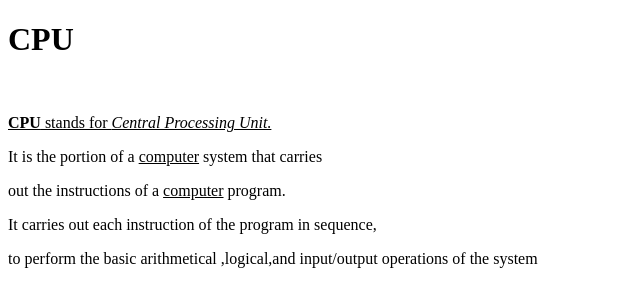
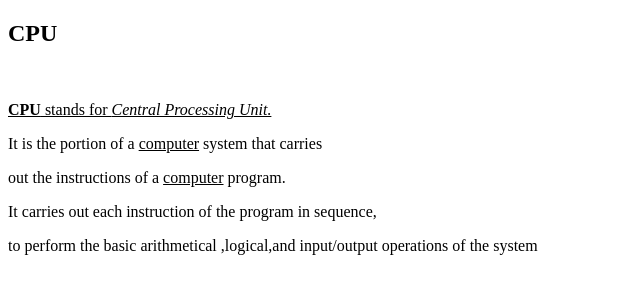
Before and after one commit to iamneo-production/caddfaadfebadaeccdfffebaeceaec, a plain HTML site: page public/index.html in a window 1280 px wide. Shown: the whole page, without its empty margins (0-640 px from the left). Drawn offline with Linux system fonts and the light colour scheme.

Commit message:
Backup Commit

```diff
--- a/public/index.html
+++ b/public/index.html
@@ -8,7 +8,7 @@
     <link rel="stylesheet" href="style.css" />
 </head>
 <body>
-    <h1>CPU</h1>
+    <h2>CPU</h2>
     <br>
       <p><u><b>CPU</b> stands for <i>Central Processing Unit.</i></u></p>
         <p>It is the portion of a <u>computer</u> system that carries</p>
```
